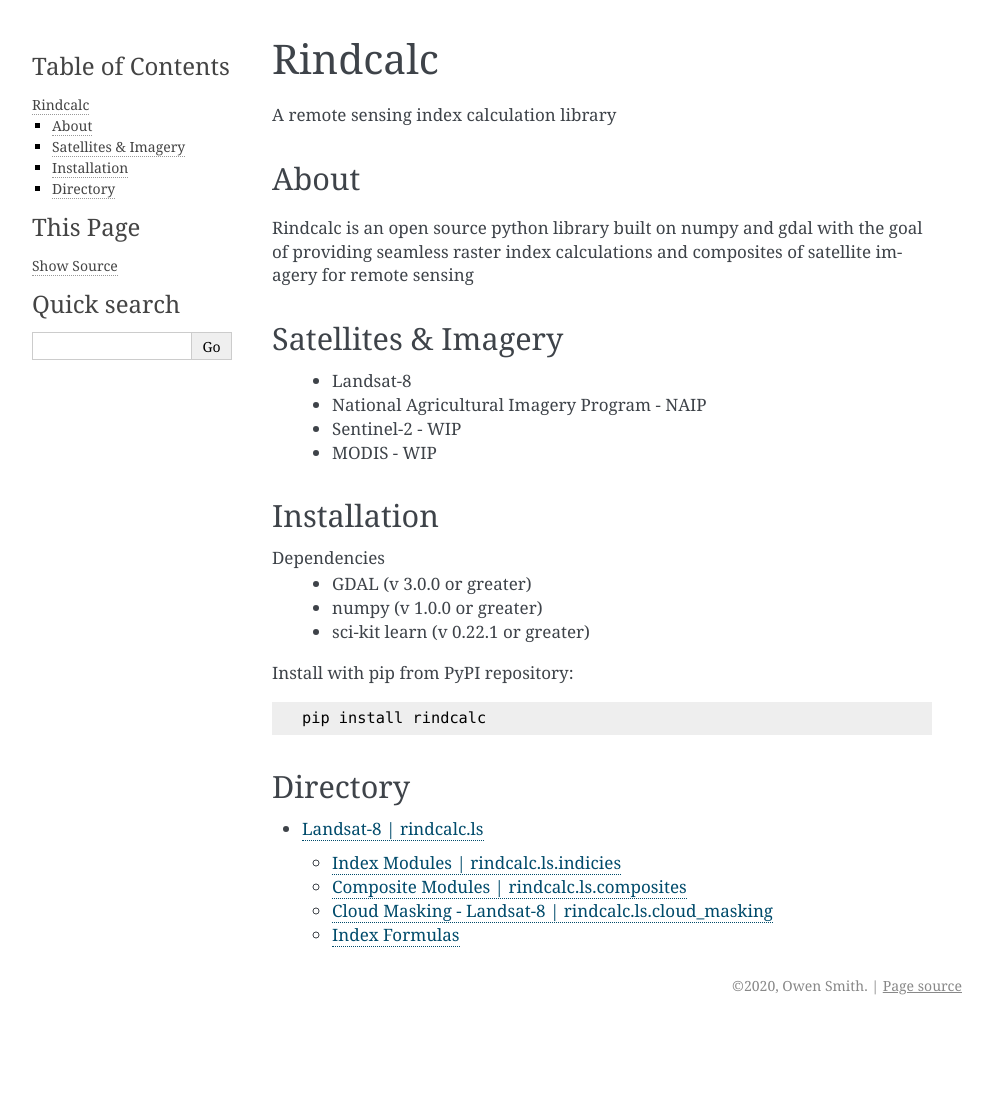
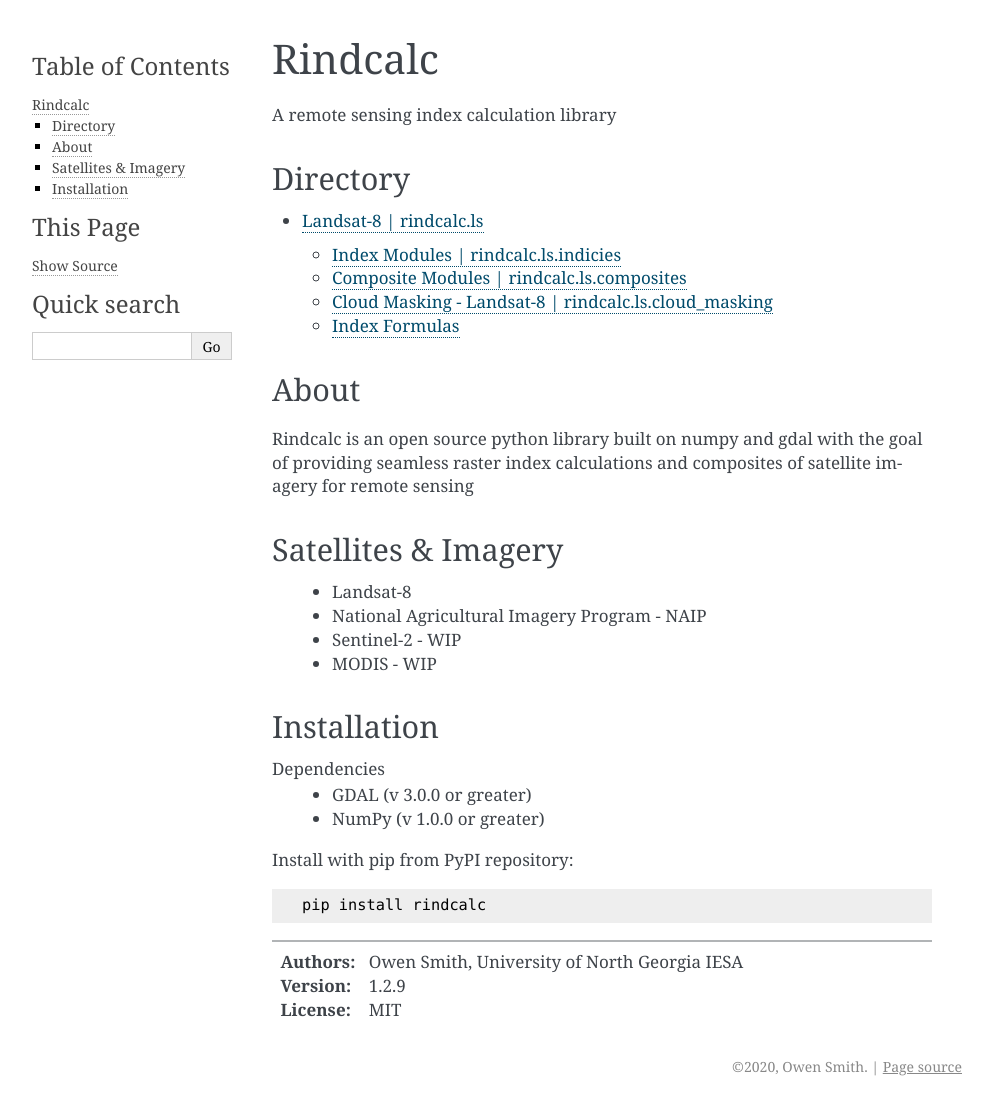
Before and after one commit to ocsmit/rindcalc, a Sphinx documentation site: the page built from docs/source/index.rst, in a window 1280 px wide and 1106 px high. Shown: the whole window, without its empty margins (148-1140 px from the left). Built offline with Sphinx 7.4.7, drawn with Linux system fonts in a browser that asks for light colours.

```diff
--- a/docs/source/index.rst
+++ b/docs/source/index.rst
@@ -2,25 +2,32 @@
 ========
 A remote sensing index calculation library
 
+Directory
+---------
+
+.. toctree::
+   :maxdepth: 2
+
+   Landsat-8
+
 About
-^^^^^
+-----
 Rindcalc is an open source python library built on numpy and gdal with the
 goal of providing seamless raster index calculations and
 composites of satellite imagery for remote sensing
 
 Satellites & Imagery
-^^^^^^^^^^^^^^^^^^^^
+--------------------
  * Landsat-8
  * National Agricultural Imagery Program - NAIP
  * Sentinel-2 - WIP
  * MODIS - WIP
 
 Installation
-^^^^^^^^^^^^
+------------
 Dependencies
  * GDAL (v 3.0.0 or greater)
- * numpy (v 1.0.0 or greater)
- * sci-kit learn (v 0.22.1 or greater)
+ * NumPy (v 1.0.0 or greater)
 
 Install with pip from PyPI repository:
 
@@ -28,10 +35,8 @@
 
    pip install rindcalc
 
-Directory
-^^^^^^^^^
+--------------------------------------------------------------------------------
 
-.. toctree::
-   :maxdepth: 2
-
-   Landsat-8
+:Authors: Owen Smith, University of North Georgia IESA
+:Version: 1.2.9
+:License: MIT
```
